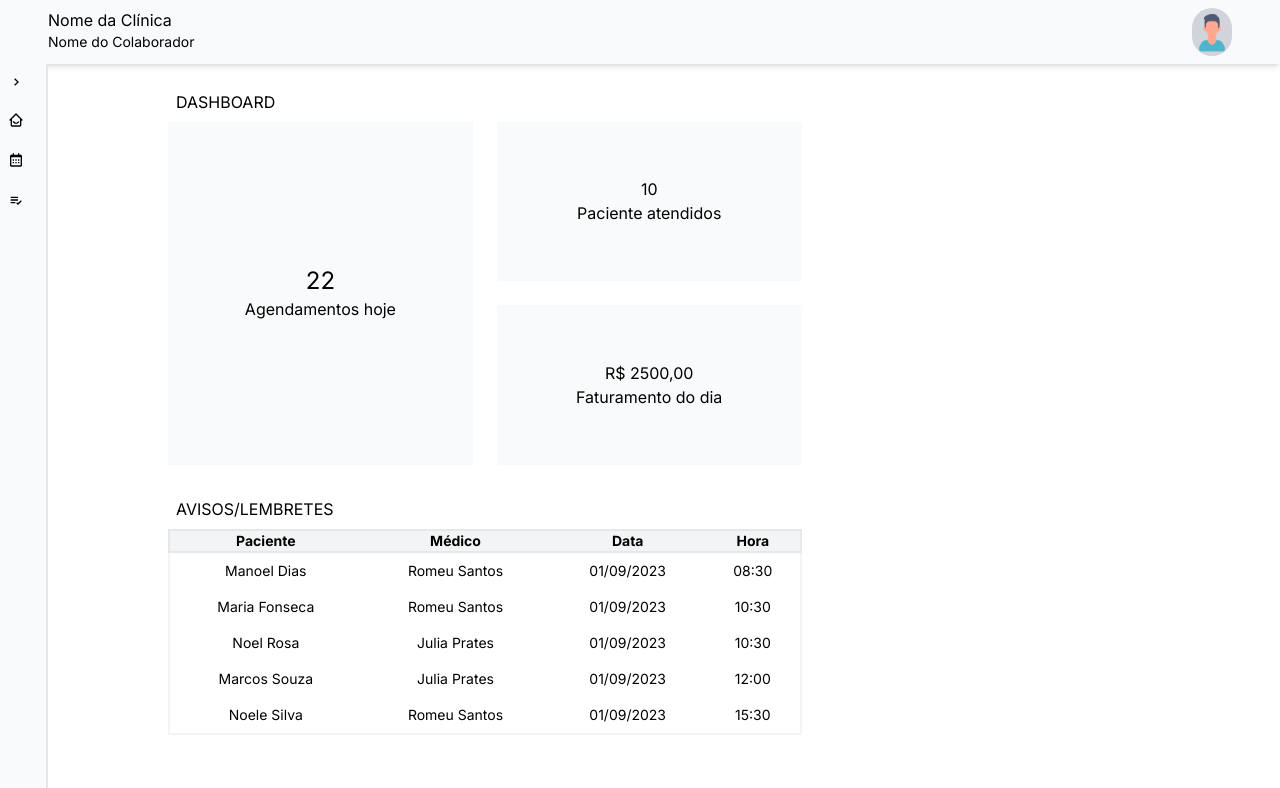
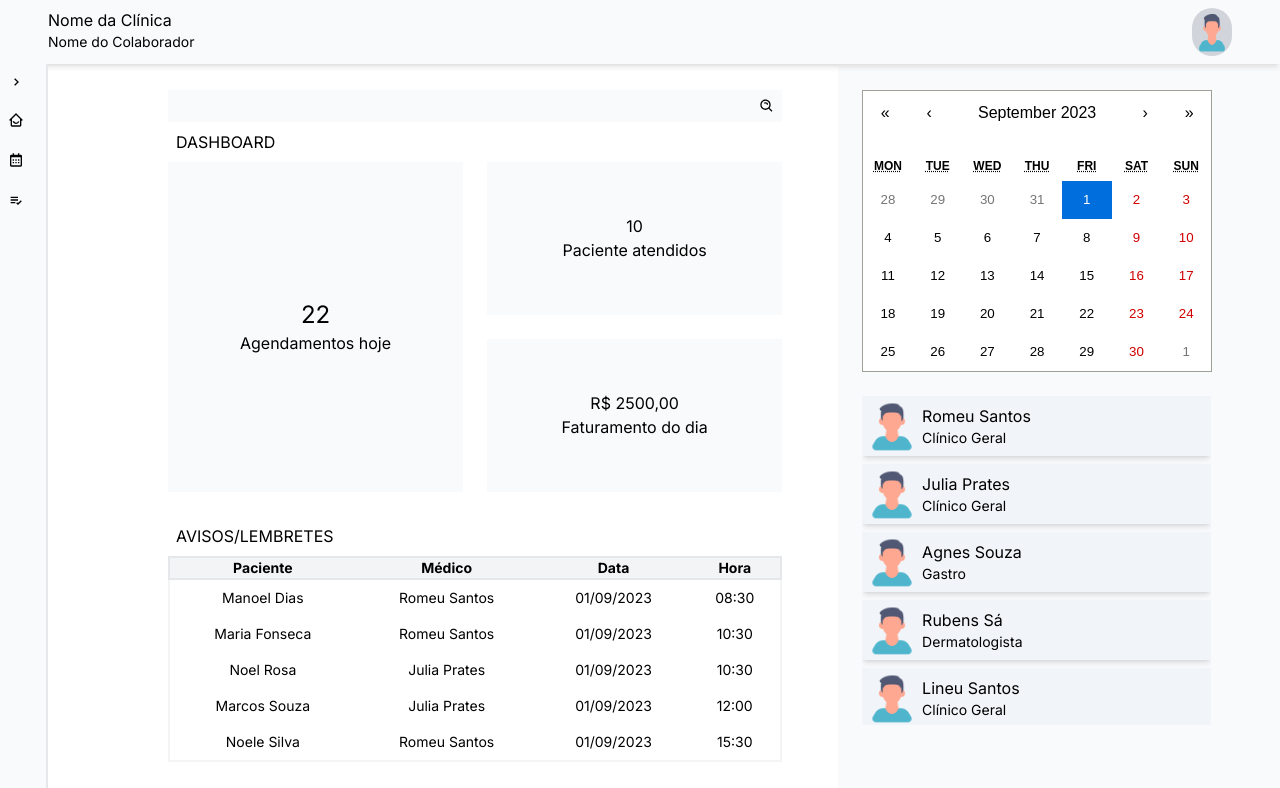
Before and after one commit to vinnidias/desafio-advice-health, a Next.js app: page / in a window 1280 px wide. Shown: the top 788 px of the page. Built offline with nearby package versions, Linux system fonts and the light colour scheme.

Commit message:
export data

```diff
--- a/src/app/page.tsx
+++ b/src/app/page.tsx
@@ -1,12 +1,37 @@
+"use client";
+import { useState } from "react";
+
+import { CustomCalendar } from "@/components/CustomCalendar";
 import { Dashboard } from "@/components/Dashboard";
+import { SearchInput } from "@/components/SearchInput";
 import { Warnings } from "@/components/Warnings";
+import { DoctorCard } from "@/components/DoctorCard";
+import { doctorsList } from "@/data/doctorslist";
+
+type ValuePiece = Date | null;
+
+type Value = ValuePiece | [ValuePiece, ValuePiece];
 
 export default function Home() {
+  const [date, setDate] = useState<Value>(new Date());
+  const [search, setSearch] = useState("");
   return (
-    <main className="flex min-h-screen pt-[8.2vh] pl-12 md:pl-36">
-      <section className="flex flex-col gap-2 p-6 w-[100%] md:w-[60%]">
+    <main className="flex flex-col min-h-screen pt-[8.2vh] pl-12 gap-8 md:pl-36 md:flex md:flex-row">
+      <section className="flex flex-col gap-2 p-6 w-[100%] md:w-[60%] h-[90vh]">
+        <SearchInput
+          onChange={(e) => setSearch(e.target.value)}
+          value={search}
+        />
         <Dashboard />
         <Warnings />
+      </section>
+      <section className="flex flex-col gap-6 p-6 w-[100%] md:w-[40%] bg-gray-50">
+        <CustomCalendar date={date} setDate={setDate} />
+        <div className="overflow-y-scroll flex flex-col h-[20.6em] gap-2 w-fit">
+          {doctorsList.map((doc, index) => (
+            <DoctorCard name={doc.name} specialty={doc.specialty} key={index} />
+          ))}
+        </div>
       </section>
     </main>
   );
--- /dev/null
+++ b/src/data/doctorslist.ts
@@ -0,0 +1,30 @@
+export const doctorsList = [
+  {
+    name: "Romeu Santos",
+    specialty: "Clínico Geral",
+  },
+  {
+    name: "Julia Prates",
+    specialty: "Clínico Geral",
+  },
+  {
+    name: "Agnes Souza",
+    specialty: "Gastro",
+  },
+  {
+    name: "Rubens Sá",
+    specialty: "Dermatologista",
+  },
+  {
+    name: "Lineu Santos",
+    specialty: "Clínico Geral",
+  },
+  {
+    name: "Amanda Vasco",
+    specialty: "Cardiologista",
+  },
+  {
+    name: "Mateus Soares",
+    specialty: "Ortopedista",
+  },
+];
```
